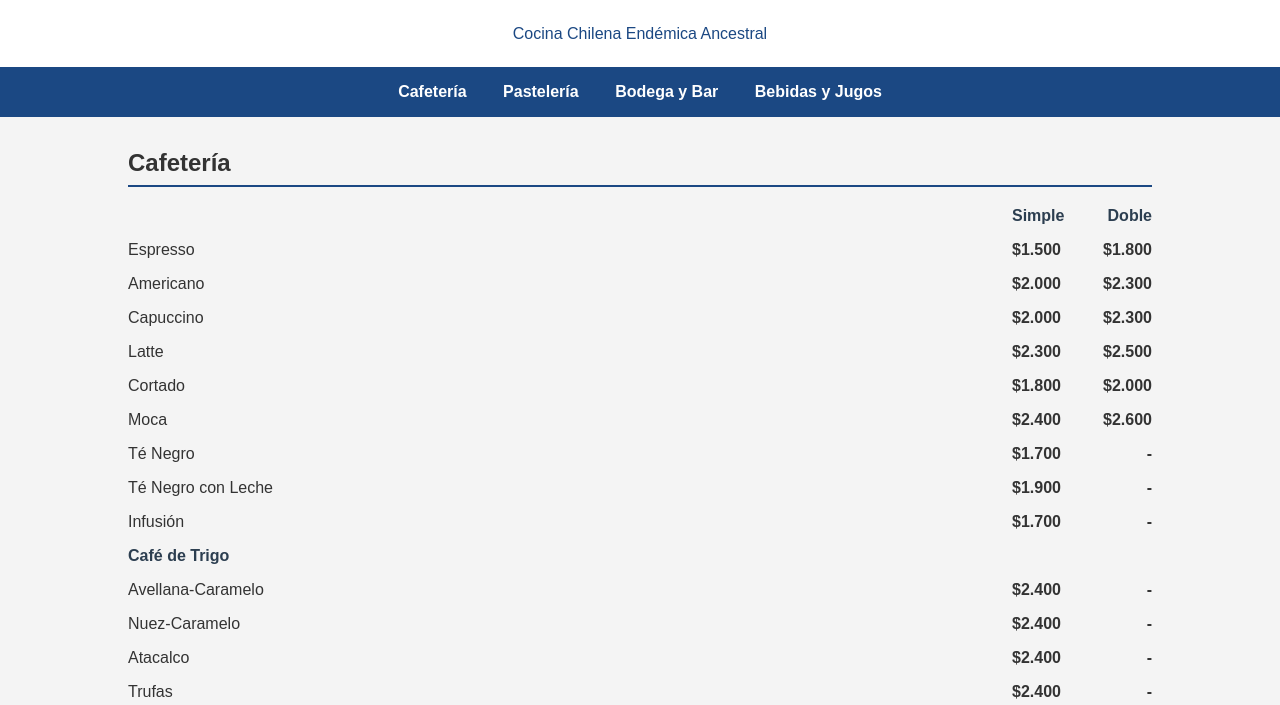
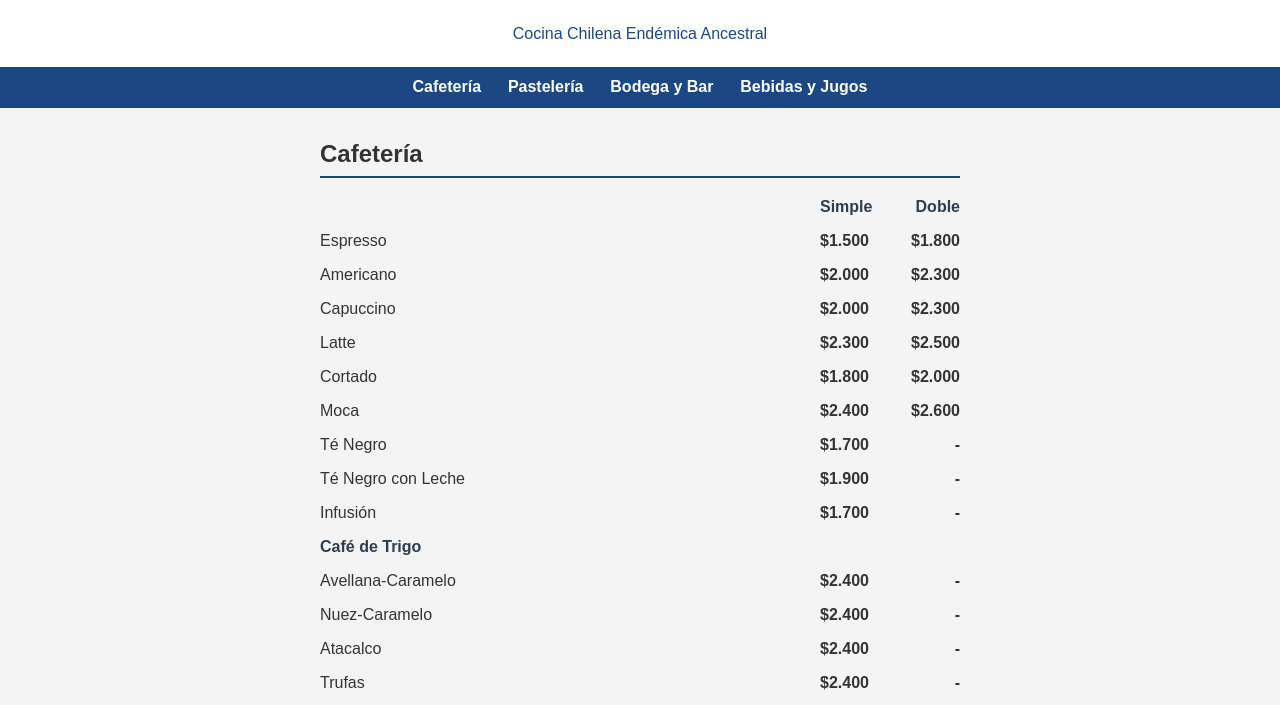
Before and after one commit to lucastoesca/lucastoesca.github.io, a plain HTML site: page index.html in a window 1280 px wide. Shown: the part 88-793 px from the top of the page. Drawn offline with Linux system fonts and the light colour scheme.

Commit message:
Update styles.css

```diff
--- a/styles.css
+++ b/styles.css
@@ -27,7 +27,7 @@ h1 {
 nav {
     background-color: #1b4883;
     text-align: center;
-    padding: 1rem 0;
+    padding: 0;
 }
 
 nav ul {
@@ -37,15 +37,17 @@ nav ul {
 }
 
 nav ul li {
-    display: inline;
-    margin: 1rem 1rem;
+    display: inline-flex    ;
+    flex-direction: row;
+    margin: 0.2rem;
+    padding: 0;
 }
 
 nav ul li a {
     color: white;
     text-decoration: none;
     font-weight: bold;
-    padding-top: 10rem;
+    padding: 0.5rem;
 }
 
 nav ul li a:hover {
@@ -53,10 +55,10 @@ nav ul li a:hover {
 }
 
 main {
-    padding: 0.2rem;
+    padding: 1rem;
     padding-top: 2rem;
     padding-bottom: 3rem;
-    min-width: 80%;
+    min-width: 50%;
     max-width: 2000px;
     margin: auto;
 }
```
